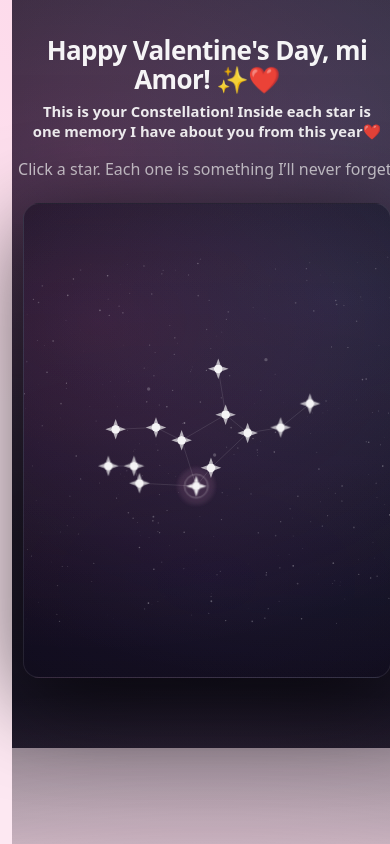
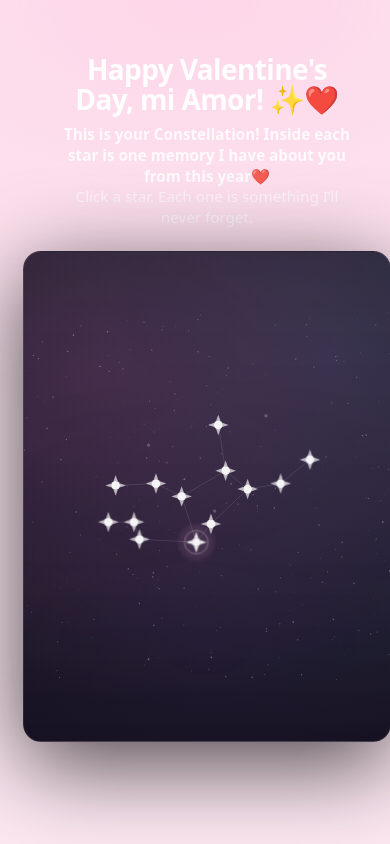
Before and after one commit to KitsuneGhost/Valentines_Gift, a React (Vite) app: page / in a window 390 px wide. Shown: the top 844 px of the page. Built offline with nearby package versions, Linux system fonts and the light colour scheme.

Commit message:
mobile polish

```diff
--- a/src/App.css
+++ b/src/App.css
@@ -1156,3 +1156,79 @@ html, body {
     padding: 0 12px 30px;
   }
 }
+
+/* ===== Mobile polish ===== */
+
+:root{
+  --pad: clamp(14px, 4vw, 28px);
+}
+
+html, body {
+  width: 100%;
+  overflow-x: clip;
+}
+
+body{
+  /* prevents weird “pale strip” / background mismatch */
+  min-height: 100dvh;
+}
+
+/* If your outer wrapper is .page or .app, keep it full-height */
+.page, .app, #root{
+  min-height: 100dvh;
+}
+
+/* Make hero text readable and not overly wide */
+.hero{
+  padding: 18px var(--pad) 10px;
+  text-align: center;
+}
+
+.hero h1{
+  font-size: clamp(28px, 7vw, 44px);
+  line-height: 1.08;
+  margin: 8px auto 10px;
+  max-width: 18ch;           /* key: nicer line breaks */
+  text-wrap: balance;        /* modern browsers */
+}
+
+.hero .subtitle,
+.hero h2,
+.hero p{
+  font-size: clamp(14px, 3.9vw, 18px);
+  line-height: 1.35;
+  margin: 0 auto;
+  max-width: 34ch;
+  opacity: 0.92;
+}
+
+/* Fix the “Click a star…” line being too long */
+.hero .hint{
+  max-width: 34ch;
+  margin-top: 10px;
+}
+
+/* Constellation card: make it fit phones better */
+.sky{
+  width: min(94vw, 520px);
+  margin: 14px auto 22px;
+  border-radius: 18px;
+
+  /* constrain height so it doesn’t look huge on tall phones */
+  height: auto;
+  aspect-ratio: 3 / 4;       /* nice phone-ish ratio */
+  max-height: 72vh;
+}
+
+/* If you have an inner canvas/svg, ensure it fits */
+.sky canvas,
+.sky svg{
+  width: 100% !important;
+  height: 100% !important;
+  display: block;
+}
+
+/* Buttons: touch-friendly */
+button, a{
+  min-height: 44px;
+}
```
